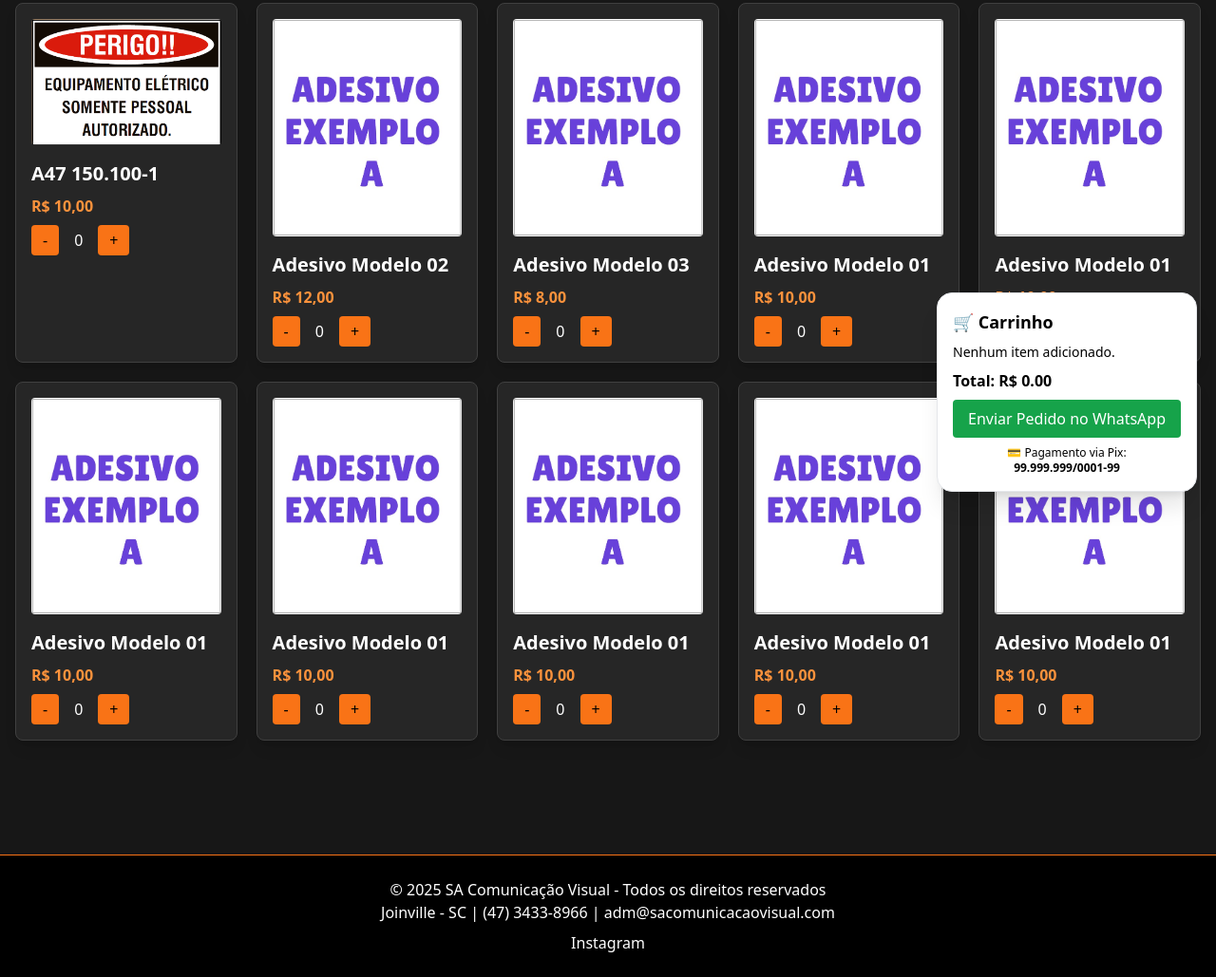
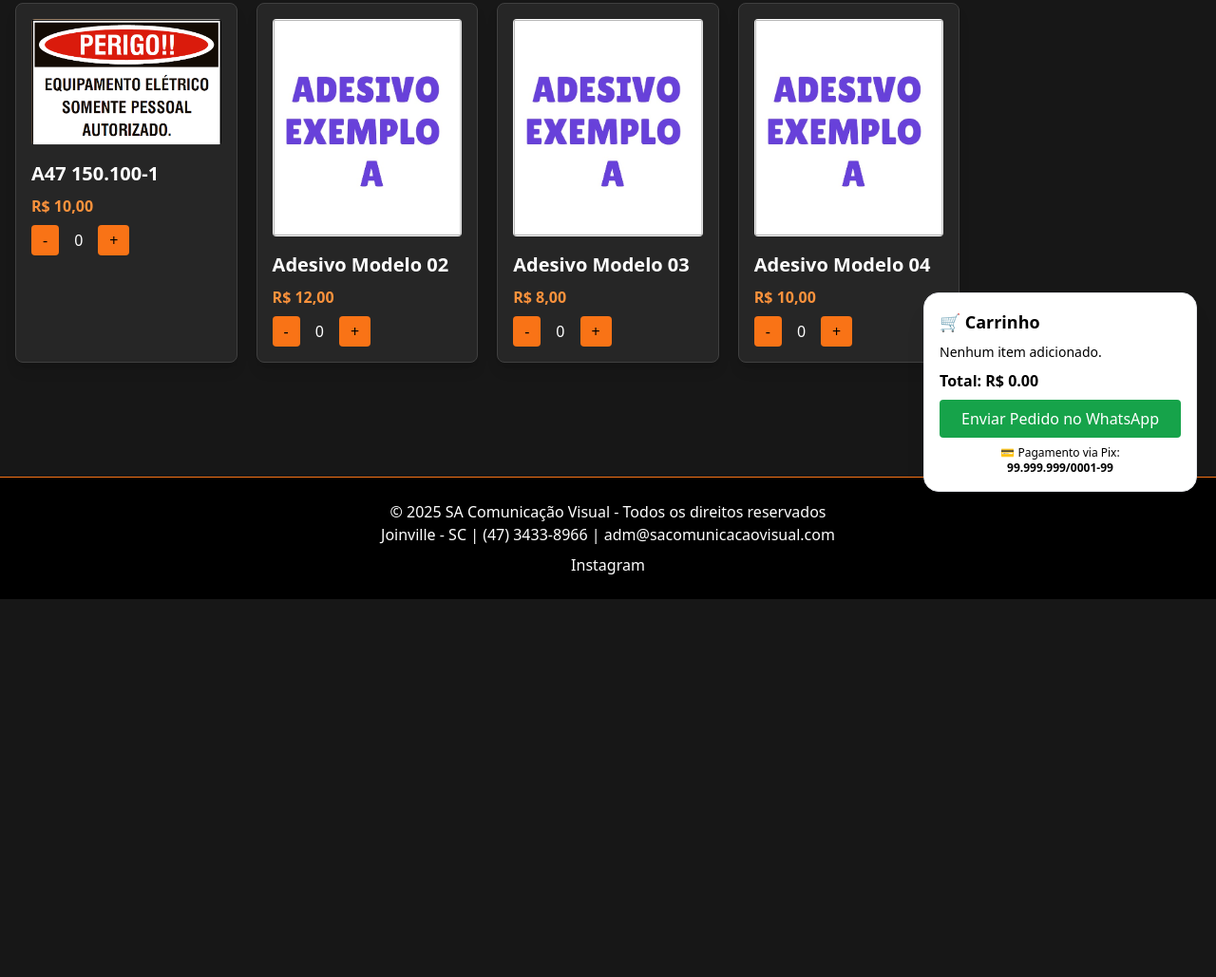
Before and after one commit to jhonatansilva1903/SITE-SA-COMUNICACAO, a plain HTML site: page adesivos.html in a window 1280 px wide. Shown: the part 262-1291 px from the top of the page at 95% size. After the commit the page ends 893 px from the top, so only its background shows below. Drawn offline with nearby package versions, Linux system fonts and the light colour scheme.

Commit message:
Refactor code structure for improved readability and maintainability

```diff
--- a/adesivos.html
+++ b/adesivos.html
@@ -1,20 +1,18 @@
 <!DOCTYPE html>
 <html lang="pt-br">
-
 <head>
-    <meta charset="UTF-8">
-    <meta name="viewport" content="width=device-width, initial-scale=1.0">
+  <meta charset="UTF-8" />
+  <meta name="viewport" content="width=device-width, initial-scale=1.0"/>
   <title>Adesivos | SA Comunicação Visual</title>
   <script src="https://cdn.tailwindcss.com"></script>
-    <meta name="theme-color" content="#000000">
+  <meta name="theme-color" content="#000000"/>
 </head>
-
 <body class="bg-neutral-900 text-white">
 
   <!-- Navbar -->
   <nav class="flex items-center justify-between flex-wrap bg-black p-4 border-b border-orange-500">
     <div class="flex items-center flex-shrink-0 text-white">
-            <img src="imagens/logo-sa.jpeg" alt="Logo" class="h-10 rounded">
+      <img src="imagens/logo-sa.jpeg" alt="Logo" class="h-10 rounded"/>
       <span class="font-semibold text-xl tracking-tight ml-2">SA Comunicação Visual</span>
     </div>
     <div class="hidden md:flex space-x-6">
@@ -26,13 +24,14 @@
 
   <!-- Título -->
   <header class="text-center py-10 bg-gradient-to-r from-black via-gray-900 to-black">
-        <h1 class="text-4xl font-bold">Catálogo de adesivos para painéis eletronicos</h1>
+    <h1 class="text-4xl font-bold">Catálogo de adesivos para painéis eletrônicos</h1>
     <p class="mt-2 text-gray-300">Escolha seus modelos e envie seu pedido diretamente no WhatsApp</p>
   </header>
 
   <!-- Grid de Produtos -->
   <section class="max-w-7xl mx-auto px-4 py-10 grid grid-cols-1 sm:grid-cols-2 md:grid-cols-5 gap-5">
-        <!-- Produto -->
+
+    <!-- Produto 1 -->
     <div class="bg-neutral-800 border border-neutral-700 rounded-lg p-4 shadow-lg hover:scale-105 transition">
       <img src="imagens/a47-150-100-1.png" alt="Adesivo 1" class="rounded mb-4">
       <h2 class="text-xl font-bold mb-2">A47 150.100-1</h2>
@@ -44,6 +43,7 @@
       </div>
     </div>
 
+    <!-- Produto 2 -->
     <div class="bg-neutral-800 border border-neutral-700 rounded-lg p-4 shadow-lg hover:scale-105 transition">
       <img src="imagens/exemplo2.jpeg" alt="Adesivo 2" class="rounded mb-4">
       <h2 class="text-xl font-bold mb-2">Adesivo Modelo 02</h2>
@@ -55,6 +55,7 @@
       </div>
     </div>
 
+    <!-- Produto 3 -->
     <div class="bg-neutral-800 border border-neutral-700 rounded-lg p-4 shadow-lg hover:scale-105 transition">
       <img src="imagens/exemplo3.jpeg" alt="Adesivo 3" class="rounded mb-4">
       <h2 class="text-xl font-bold mb-2">Adesivo Modelo 03</h2>
@@ -65,90 +66,31 @@
         <button onclick="updateQuantity('3', 1)" class="bg-orange-500 text-black px-3 py-1 rounded">+</button>
       </div>
     </div>
+
+    <!-- Exemplo de cópia de Produto com ID novo -->
     <div class="bg-neutral-800 border border-neutral-700 rounded-lg p-4 shadow-lg hover:scale-105 transition">
-            <img src="imagens/exemplo1.jpeg" alt="Adesivo 1" class="rounded mb-4">
-            <h2 class="text-xl font-bold mb-2">Adesivo Modelo 01</h2>
+      <img src="imagens/exemplo1.jpeg" alt="Adesivo 4" class="rounded mb-4">
+      <h2 class="text-xl font-bold mb-2">Adesivo Modelo 04</h2>
       <p class="mb-2 text-orange-400 font-semibold">R$ 10,00</p>
       <div class="flex items-center space-x-4">
-                <button onclick="updateQuantity('1', -1)" class="bg-orange-500 text-black px-3 py-1 rounded">-</button>
-                <span id="qty-1">0</span>
-                <button onclick="updateQuantity('1', 1)" class="bg-orange-500 text-black px-3 py-1 rounded">+</button>
+        <button onclick="updateQuantity('4', -1)" class="bg-orange-500 text-black px-3 py-1 rounded">-</button>
+        <span id="qty-4">0</span>
+        <button onclick="updateQuantity('4', 1)" class="bg-orange-500 text-black px-3 py-1 rounded">+</button>
       </div>
     </div>
-        <div class="bg-neutral-800 border border-neutral-700 rounded-lg p-4 shadow-lg hover:scale-105 transition">
-            <img src="imagens/exemplo1.jpeg" alt="Adesivo 1" class="rounded mb-4">
-            <h2 class="text-xl font-bold mb-2">Adesivo Modelo 01</h2>
-            <p class="mb-2 text-orange-400 font-semibold">R$ 10,00</p>
-            <div class="flex items-center space-x-4">
-                <button onclick="updateQuantity('1', -1)" class="bg-orange-500 text-black px-3 py-1 rounded">-</button>
-                <span id="qty-1">0</span>
-                <button onclick="updateQuantity('1', 1)" class="bg-orange-500 text-black px-3 py-1 rounded">+</button>
-            </div>
-        </div>
-        <div class="bg-neutral-800 border border-neutral-700 rounded-lg p-4 shadow-lg hover:scale-105 transition">
-            <img src="imagens/exemplo1.jpeg" alt="Adesivo 1" class="rounded mb-4">
-            <h2 class="text-xl font-bold mb-2">Adesivo Modelo 01</h2>
-            <p class="mb-2 text-orange-400 font-semibold">R$ 10,00</p>
-            <div class="flex items-center space-x-4">
-                <button onclick="updateQuantity('1', -1)" class="bg-orange-500 text-black px-3 py-1 rounded">-</button>
-                <span id="qty-1">0</span>
-                <button onclick="updateQuantity('1', 1)" class="bg-orange-500 text-black px-3 py-1 rounded">+</button>
-            </div>
-        </div>
-        <div class="bg-neutral-800 border border-neutral-700 rounded-lg p-4 shadow-lg hover:scale-105 transition">
-            <img src="imagens/exemplo1.jpeg" alt="Adesivo 1" class="rounded mb-4">
-            <h2 class="text-xl font-bold mb-2">Adesivo Modelo 01</h2>
-            <p class="mb-2 text-orange-400 font-semibold">R$ 10,00</p>
-            <div class="flex items-center space-x-4">
-                <button onclick="updateQuantity('1', -1)" class="bg-orange-500 text-black px-3 py-1 rounded">-</button>
-                <span id="qty-1">0</span>
-                <button onclick="updateQuantity('1', 1)" class="bg-orange-500 text-black px-3 py-1 rounded">+</button>
-            </div>
-        </div>
-        <div class="bg-neutral-800 border border-neutral-700 rounded-lg p-4 shadow-lg hover:scale-105 transition">
-            <img src="imagens/exemplo1.jpeg" alt="Adesivo 1" class="rounded mb-4">
-            <h2 class="text-xl font-bold mb-2">Adesivo Modelo 01</h2>
-            <p class="mb-2 text-orange-400 font-semibold">R$ 10,00</p>
-            <div class="flex items-center space-x-4">
-                <button onclick="updateQuantity('1', -1)" class="bg-orange-500 text-black px-3 py-1 rounded">-</button>
-                <span id="qty-1">0</span>
-                <button onclick="updateQuantity('1', 1)" class="bg-orange-500 text-black px-3 py-1 rounded">+</button>
-            </div>
-        </div>
-        <div class="bg-neutral-800 border border-neutral-700 rounded-lg p-4 shadow-lg hover:scale-105 transition">
-            <img src="imagens/exemplo1.jpeg" alt="Adesivo 1" class="rounded mb-4">
-            <h2 class="text-xl font-bold mb-2">Adesivo Modelo 01</h2>
-            <p class="mb-2 text-orange-400 font-semibold">R$ 10,00</p>
-            <div class="flex items-center space-x-4">
-                <button onclick="updateQuantity('1', -1)" class="bg-orange-500 text-black px-3 py-1 rounded">-</button>
-                <span id="qty-1">0</span>
-                <button onclick="updateQuantity('1', 1)" class="bg-orange-500 text-black px-3 py-1 rounded">+</button>
-            </div>
-        </div>
-        <div class="bg-neutral-800 border border-neutral-700 rounded-lg p-4 shadow-lg hover:scale-105 transition">
-            <img src="imagens/exemplo1.jpeg" alt="Adesivo 1" class="rounded mb-4">
-            <h2 class="text-xl font-bold mb-2">Adesivo Modelo 01</h2>
-            <p class="mb-2 text-orange-400 font-semibold">R$ 10,00</p>
-            <div class="flex items-center space-x-4">
-                <button onclick="updateQuantity('1', -1)" class="bg-orange-500 text-black px-3 py-1 rounded">-</button>
-                <span id="qty-1">0</span>
-                <button onclick="updateQuantity('1', 1)" class="bg-orange-500 text-black px-3 py-1 rounded">+</button>
-            </div>
-        </div>
+
   </section>
 
   <!-- Carrinho Fixo -->
-    <div class="fixed bottom-5 right-5 bg-white text-black border shadow-xl p-4 rounded-2xl z-50 w-25">
+  <div class="fixed bottom-5 right-5 bg-white text-black border shadow-xl p-4 rounded-2xl z-50 w-72">
     <h3 class="font-bold text-lg mb-2">🛒 Carrinho</h3>
     <div id="cart-items" class="text-sm mb-2">
       <p>Nenhum item adicionado.</p>
     </div>
     <p class="font-bold mb-2">Total: R$ <span id="total">0.00</span></p>
-
     <button onclick="sendWhatsApp()" class="bg-green-600 hover:bg-green-700 text-white px-4 py-2 rounded w-full">
       Enviar Pedido no WhatsApp
     </button>
-
     <p class="text-xs text-center mt-2">💳 Pagamento via Pix: <br><strong>99.999.999/0001-99</strong></p>
   </div>
 
@@ -161,12 +103,13 @@
     </div>
   </footer>
 
-    <!-- Script Carrinho -->
+  <!-- Script do Carrinho -->
   <script>
     const products = {
-            1: { name: "Adesivo Modelo 01", price: 10.00, qty: 0 },
+      1: { name: "A47 150.100-1", price: 10.00, qty: 0 },
       2: { name: "Adesivo Modelo 02", price: 12.00, qty: 0 },
       3: { name: "Adesivo Modelo 03", price: 8.00, qty: 0 },
+      4: { name: "Adesivo Modelo 04", price: 10.00, qty: 0 },
     };
 
     function updateQuantity(id, change) {
@@ -189,7 +132,7 @@
           hasItems = true;
           const subtotal = product.price * product.qty;
           total += subtotal;
-                    cart.innerHTML += <p>${product.qty}x ${product.name} - R$ ${subtotal.toFixed(2)}</p>;
+          cart.innerHTML += `<p>${product.qty}x ${product.name} - R$ ${subtotal.toFixed(2)}</p>`;
         }
       }
 
@@ -230,5 +173,4 @@
   </script>
 
 </body>
-
 </html>
```
Also changed, not shown: index.html (+1 -1 lines), 1 other file. Lines whose indentation alone changed are shown as unchanged.
